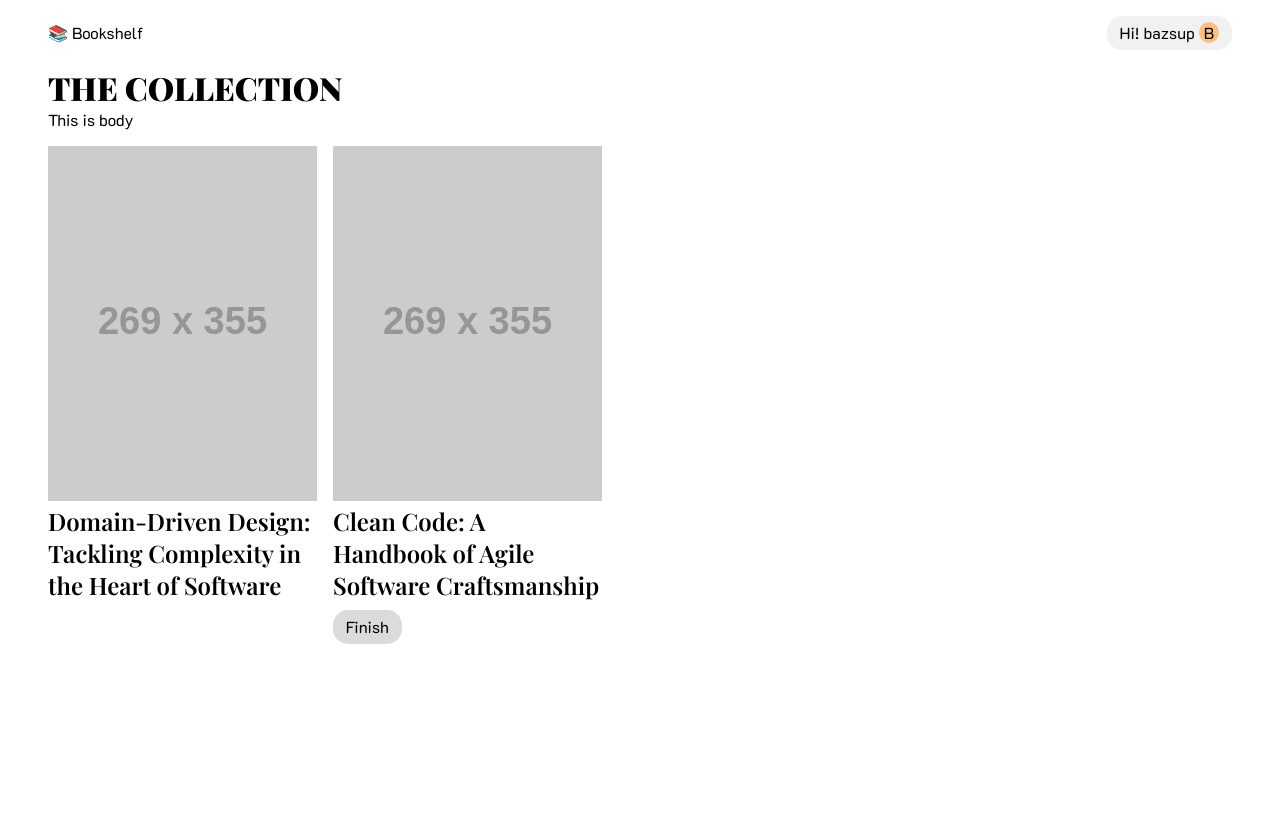
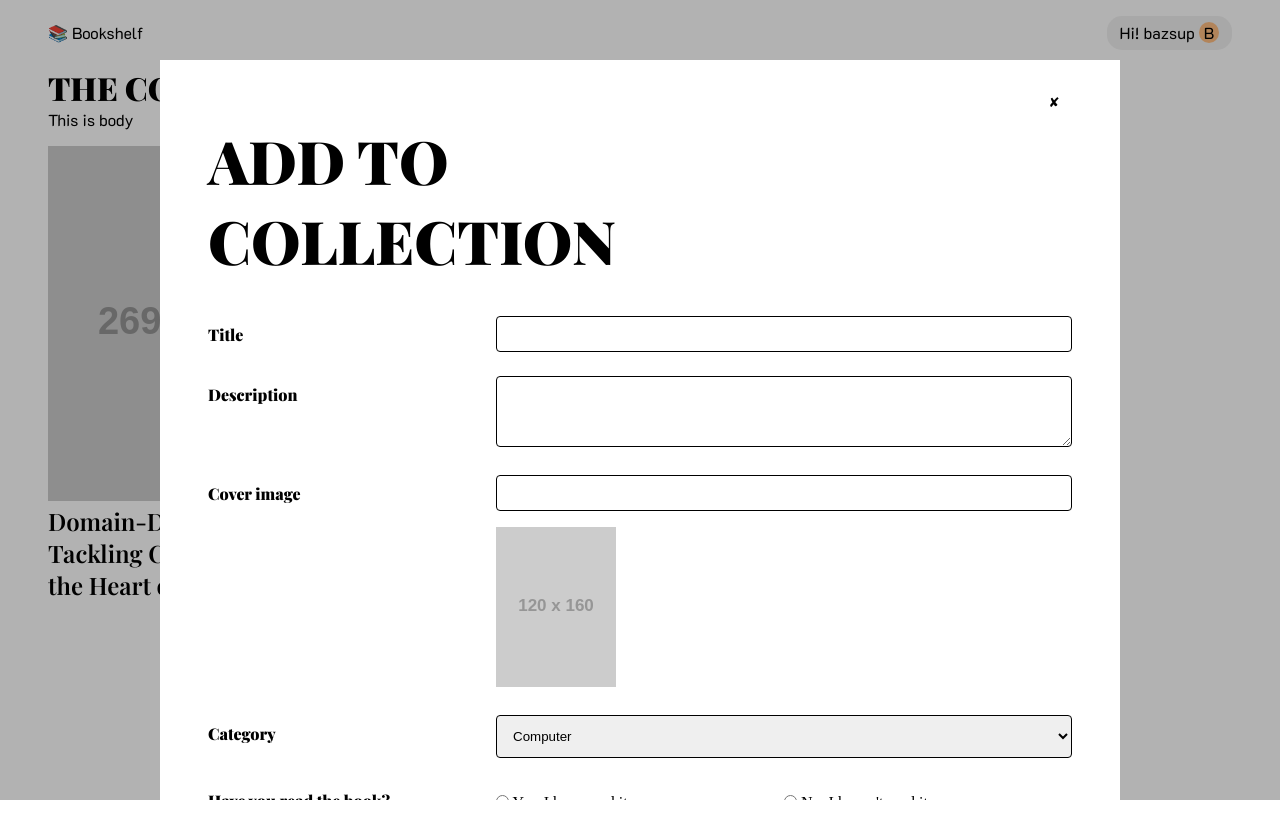
Before and after one commit to thana-arnam/bookshelf-exercise, a Next.js app: page / in a window 1280 px wide. Shown: the top 838 px of the page. After the commit the page ends 800 px from the top, so only its background shows below. Built offline with nearby package versions, Linux system fonts and the light colour scheme.

Commit message:
add book form

```diff
--- a/src/app/globals.css
+++ b/src/app/globals.css
@@ -79,6 +79,17 @@
   margin: 0;
 }
 
+.text-title {
+  font-family: 'Playfair Display', serif;
+  font-weight: 700;
+}
+
+
+.text-big {
+  font-weight: 900;
+  font-size: 60px;
+}
+
 html,
 body {
   max-width: 100vw;
@@ -121,14 +132,16 @@ a {
   left: 0;
   right: 0;
   bottom: 0;
+  overflow: scroll;
+  padding: 60px;
 }
 
 .modal-content {
   background: white;
-  width: 1280px;
+  width: 960px;
   max-width: 90%;
-  margin: 60px auto 0;
-  padding: 24px;
+  margin: 0 auto;
+  padding: 24px 48px;
 }
 
 .modal-header {
@@ -150,3 +163,64 @@ button {
 .button-icon:hover {
   background: rgba(0,0,0,0.1);
 }
+
+.add-book-form {
+  margin-top: 24px;
+}
+.form-field {
+  display: flex;
+  padding: 12px 0;
+}
+.field-label {
+  flex: 1;
+  padding-top: 8px;
+}
+.field-input {
+  flex: 2;
+  width: 100%;
+}
+.field-input > input {
+  width: 100%;
+  height: 36px;
+  padding: 8px 12px;
+  border-radius: 4px;
+  border: 1px solid black;
+}
+.field-input > textarea {
+  width: 100%;
+  padding: 12px 12px;
+  border-radius: 4px;
+  border: 1px solid black;
+}
+.field-input > select {
+  width: 100%;
+  padding: 12px 12px;
+  border-radius: 4px;
+  border: 1px solid black;
+}
+.pt-12 {
+  margin-top: 12px;
+}
+.two-option {
+  display: flex;
+}
+.two-option > label {
+  flex: 1;
+}
+.image-thumbnail {
+  padding-top: 16px;
+}
+
+.btn-primary {
+  padding: 8px 12px;
+  background: black;
+  border-radius: 8px;
+  color: white;
+  border: none;
+}
+.btn-primary:hover {
+  background: rgba(0,0,0,0.7);
+}
+.text-right {
+  text-align: right;
+}
--- a/src/app/head.jsx
+++ b/src/app/head.jsx
@@ -2,9 +2,23 @@ export default function Head() {
     return (
         <>
             <title>📚 Bookshelf</title>
-      <meta content="width=device-width, initial-scale=1" name="viewport" />
+            <meta
+                content="width=device-width, initial-scale=1"
+                name="viewport"
+            />
             <meta name="description" content="Generated by create next app" />
             <link rel="icon" href="/favicon.ico" />
+            <link rel="preconnect" href="https://fonts.googleapis.com" />
+            <link
+                rel="preconnect"
+                href="https://fonts.gstatic.com"
+                crossorigin
+            />
+            <link
+                href="https://fonts.googleapis.com/css2?family=K2D:wght@300;400;500;700&family=Playfair+Display:wght@600;700;900&display=swap"
+                rel="stylesheet"
+                precedence="default"
+            />
         </>
-  )
+    );
 }
--- /dev/null
+++ b/src/components/AddBookModal.jsx
@@ -0,0 +1,71 @@
+import Modal from "./Modal";
+
+const AddBookModal = ({ isShow, close }) => {
+    // if (!isShow) return null;
+    return (
+        <Modal close={close}>
+            <h1 className="text-title text-big">
+                ADD TO
+                <br />
+                COLLECTION
+            </h1>
+            <form className="add-book-form">
+                <div className="form-field">
+                    <label className="field-label text-title">Title</label>
+                    <div className="field-input">
+                        <input />
+                    </div>
+                </div>
+                <div className="form-field">
+                    <label className="field-label text-title">
+                        Description
+                    </label>
+                    <div className="field-input">
+                        <textarea rows={3} />
+                    </div>
+                </div>
+                <div className="form-field">
+                    <label className="field-label text-title">
+                        Cover image
+                    </label>
+                    <div className="field-input">
+                        <input />
+                        <div className="image-thumbnail">
+                            <img src="https://via.placeholder.com/120x160" />
+                        </div>
+                    </div>
+                </div>
+                <div className="form-field">
+                    <label className="field-label text-title">Category</label>
+                    <div className="field-input">
+                        <select>
+                            <option>Computer</option>
+                            <option>Novel</option>
+                        </select>
+                    </div>
+                </div>
+                <div className="form-field">
+                    <label className="field-label text-title">
+                        Have you read the book?
+                    </label>
+                    <div className="field-input pt-12 two-option">
+                        <label>
+                            <input type="radio" name="read-book" value="y" />
+                            {` Yes, I have read it.`}
+                        </label>
+                        <label>
+                            <input type="radio" name="read-book" value="n" />
+
+                            {` No, I haven't read it.`}
+                        </label>
+                    </div>
+                </div>
+                <div className="pt-12 text-right">
+                    <button class="btn-primary">SAVE</button>
+                </div>
+            </form>
+        </Modal>
+    );
+};
+
+export default AddBookModal;
--- a/src/components/Modal.jsx
+++ b/src/components/Modal.jsx
@@ -1,7 +1,20 @@
 "use client";
+import { useEffect } from "react";
 import { createPortal } from "react-dom";
 
-const Modal = ({ children, close, title }) => {
+const usePreventOutsideScroll = () => {
+    useEffect(() => {
+        document.body.style.maxHeight = "100vh";
+        document.body.style.overflowY = "hidden";
+        return () => {
+            document.body.style.maxHeight = null;
+            document.body.style.overflowY = "unset";
+        };
+    }, []);
+};
+
+const Modal = ({ children, close }) => {
+    usePreventOutsideScroll();
     if (document === undefined) return null;
     return createPortal(
         <div className="modal-overlay" onClick={close}>
--- a/src/pages/bookshelf/index.jsx
+++ b/src/pages/bookshelf/index.jsx
@@ -2,6 +2,7 @@
 
 import Book from "@/components/book";
 import Modal from "../../components/Modal";
+import AddBookModal from "../../components/AddBookModal";
 import useModal from "../../hooks/useModal";
 
 export default function Bookshelf() {
@@ -39,9 +40,10 @@ export default function Bookshelf() {
                     );
                 })}
             </div>
-            {addNewBookModal.isShow && (
-                <Modal close={addNewBookModal.close}>content</Modal>
-            )}
+            <AddBookModal
+                isShow={addNewBookModal.isShow}
+                close={addNewBookModal.close}
+            />
         </>
     );
 }
```
Lines whose indentation alone changed are shown as unchanged.
